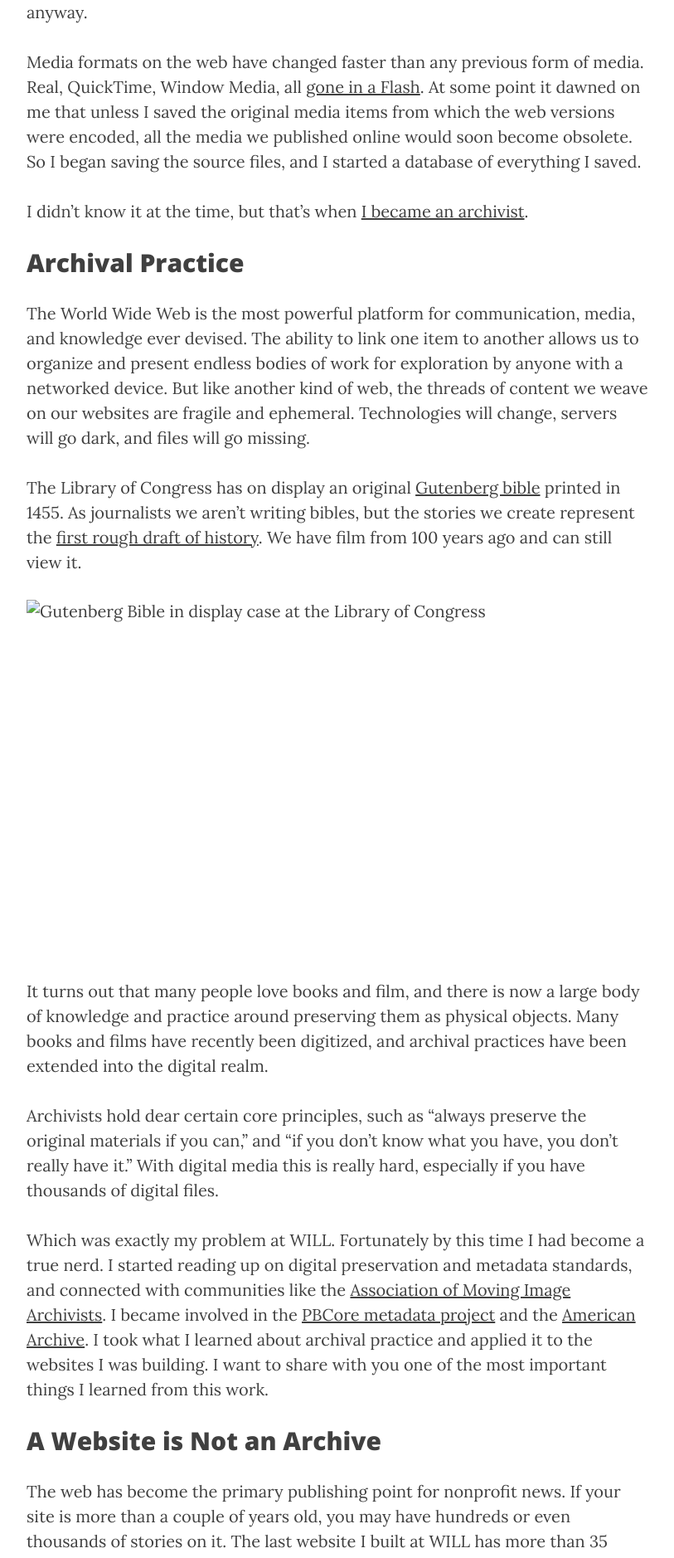
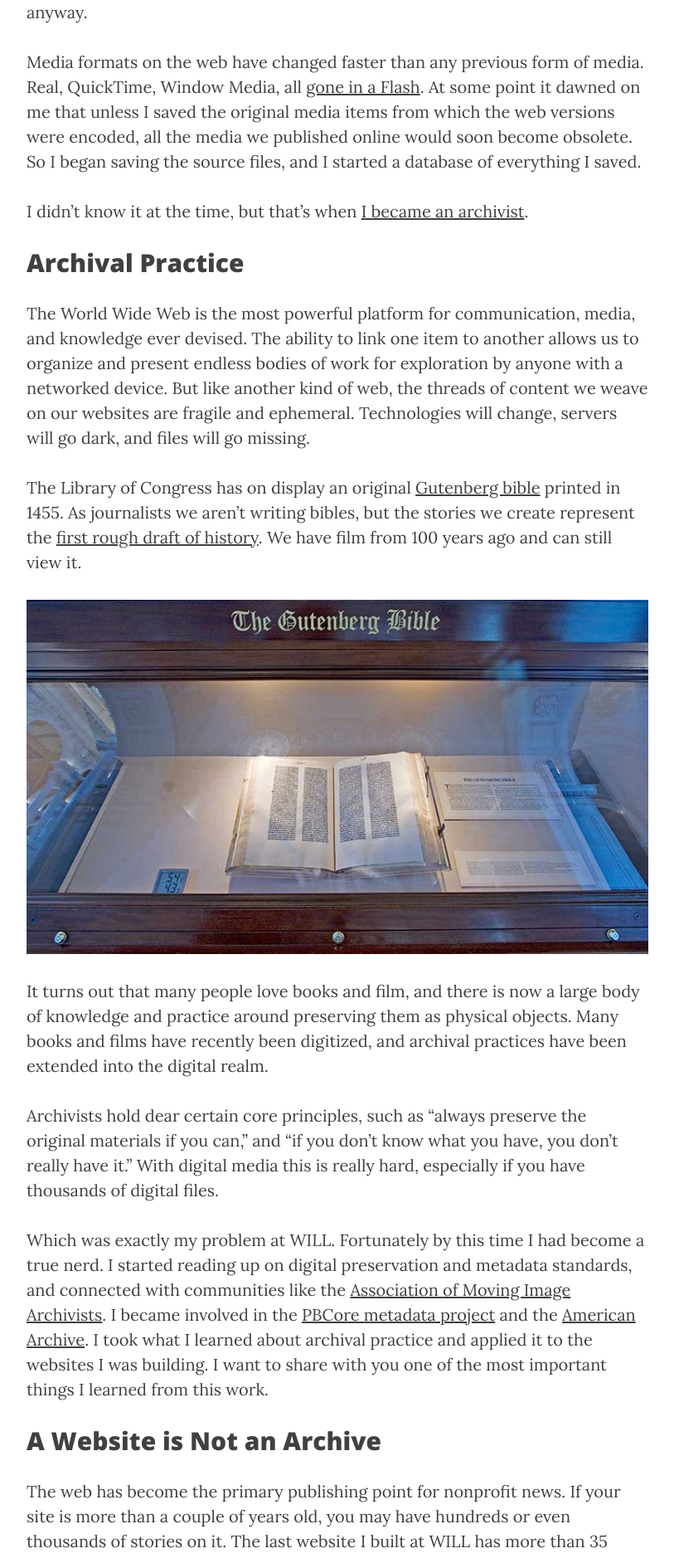
Before and after one commit to jackbrighton/jackbrighton.github.io, a Jekyll site: the page built from _posts/2016-11-09-archives-and-the-future-of-news.html, in a window 1280 px wide. Shown: the part 1859-3737 px from the top of the page at 83% size, without its empty margins (233-1046 px from the left). Built offline with Jekyll 4.4.1, drawn with Linux system fonts in a browser that asks for light colours; nearby versions of some CDN libraries.

Commit message:
fix image path

```diff
--- a/_posts/2016-11-09-archives-and-the-future-of-news.html
+++ b/_posts/2016-11-09-archives-and-the-future-of-news.html
@@ -13,7 +13,7 @@
 <p>At the dawn of the web I was producing a radio show at WILL, the public broadcasting station at the University of Illinois. We were creating about 40 hours of news and other local programming every week, and at some point it occurred to me that the Internet could be a great way to extend its impact. The General Manager mistook my enthusiasm for actual knowledge, and I soon found myself managing the station website.</p>
 <p>Like everyone coding websites in the mid 1990s I learned by doing. I started building websites then and never stopped.</p>
 
-<img class="alignright src="img//realprod.gif" alt="RealProducer user interface" width="500" height="386" />
+<img class="alignright src="/img/realprod.gif" alt="RealProducer user interface" width="500" height="386" />
 
 <p>By the late 1990s it became possible to stream audio and video. Internet bandwidth was extremely limited at the time, as most of our audience was still on dial-up. So I downloaded RealProducer software and began encoding RealAudio files at 16 Kbps, and RealVideo files at 128K with an aspect ratio of 320px by 240px. Posting these on the web for anyone in the world to access them on demand seemed like a miracle.</p>
 
@@ -30,7 +30,7 @@
 <p>The World Wide Web is the most powerful platform for communication, media, and knowledge ever devised. The ability to link one item to another allows us to organize and present endless bodies of work for exploration by anyone with a networked device. But like another kind of web, the threads of content we weave on our websites are fragile and ephemeral. Technologies will change, servers will go dark, and files will go missing.</p>
 <p>The Library of Congress has on display an original <a href="http://www.loc.gov/exhibits/bibles/the-gutenberg-bible.html">Gutenberg bible</a> printed in 1455. As journalists we aren’t writing bibles, but the stories we create represent the <a href="https://en.wikipedia.org/wiki/Phil_Graham#.22First_rough_draft_of_history.22">first rough draft of history</a>. We have film from 100 years ago and can still view it.</p>
 
-<img src="img/Gutenberg_Bible_on_display_at_the_Library_of_Congress_web.jpg" alt="Gutenberg Bible in display case at the Library of Congress" width="800" height="456" />
+<img src="/img/Gutenberg_Bible_on_display_at_the_Library_of_Congress_web.jpg" alt="Gutenberg Bible in display case at the Library of Congress" width="800" height="456" />
 
 <p>It turns out that many people love books and film, and there is now a large body of knowledge and practice around preserving them as physical objects. Many books and films have recently been digitized, and archival practices have been extended into the digital realm.</p>
 
```
